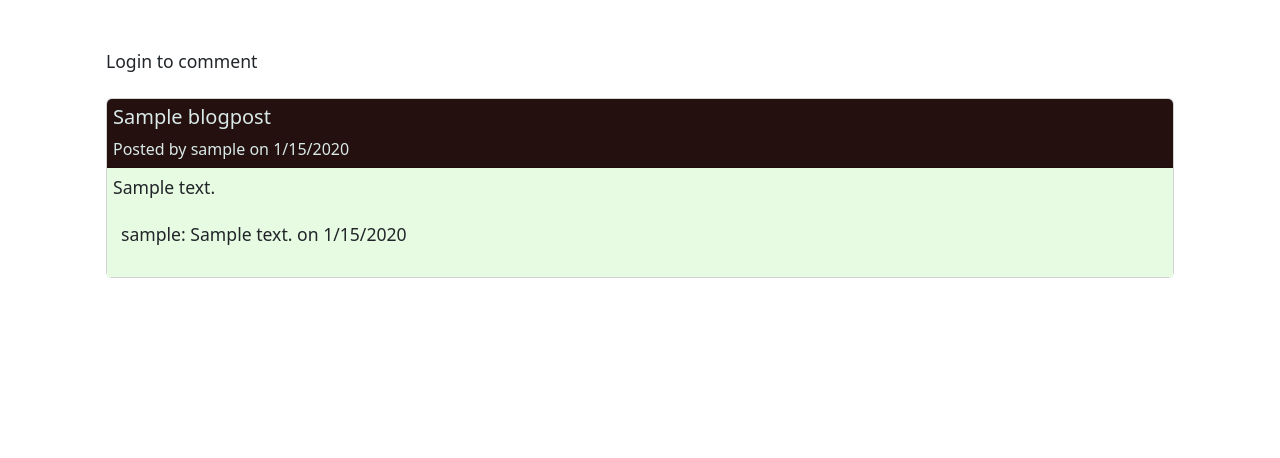
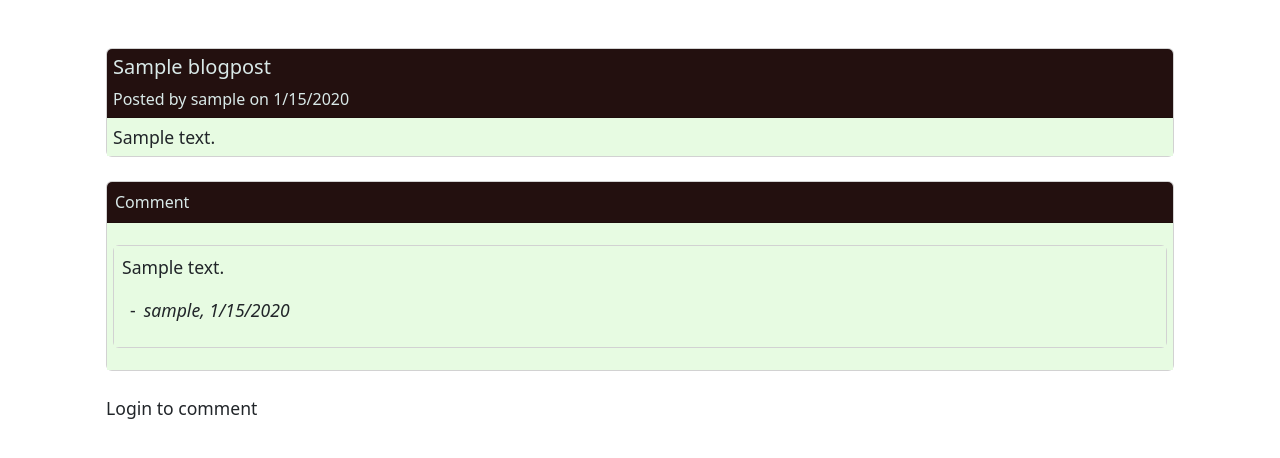
Before and after one commit to nisha4r/mvc-tech-blog, a Node server app: page /blogpost/1 in a window 1280 px wide. Shown: the part 145-603 px from the top of the page. Run offline with Node 20, Linux system fonts and the light colour scheme; tables that the repository leaves empty hold one stand-in row (values such as "Sample post"); some libraries are stand-ins or nearby versions.

Commit message:
Update alignment

```diff
--- a/models/Comment.js
+++ b/models/Comment.js
@@ -21,11 +21,11 @@ Comment.init(
                 key: 'id',
             },
         },
-        PostId: {
+        blogPostId: {
             type: DataTypes.INTEGER,
             allowNull : false,
             references: {
-                model: 'post',
+                model: 'blogpost',
                 key: 'id',
             },
         },
--- a/public/css/style.css
+++ b/public/css/style.css
@@ -40,3 +40,11 @@ a{
     color: #065b83;
     text-decoration: underline;
 }
+
+p::first-letter {
+    text-transform:capitalize;
+}
+.new-post{
+    width: 20%;
+    height: 50%;
+}
--- a/public/js/comment.js
+++ b/public/js/comment.js
@@ -1,16 +1,18 @@
-const blogPostId = document.querySelector('blogpost').value;
-const commentBtn = document.querySelector('commentbtn');
+const blogPostId = document.querySelector('#blogpost').value;
+const commentBtn = document.querySelector('#commentbtn');
 
 
 const commentHandler = async (event) => {
     event.preventDefault;
-    const commentContent = document.querySelector('comment-content').value.trim();
+    debugger;
+    const commentContent = document.querySelector('#comment-content').value.trim();
+    console.log(commentContent);
     if (commentContent) {
         const commentResponse = await fetch('/api/comment', {
 
             method: 'POST',
             body: JSON.stringify({
-                comment: comment,
+                comment: commentContent,
                 blogPostId: blogPostId,
             }),
             headers: {
@@ -20,6 +22,7 @@ const commentHandler = async (event) => {
         if (commentResponse.ok) {
             document.location.reload();
         } else {
+            console.log(commentResponse);
             alert(commentResponse.status);
         }
     }
--- a/routes/api/commentRoutes.js
+++ b/routes/api/commentRoutes.js
@@ -1,5 +1,5 @@
 const router = require('express').Router();
-const { Comment } = require('../../models/Comment');
+const { Comment } = require('../../models');
 const withAuth = require('../../utils/auth');
 
 router.get('/', async (req, res) => {
--- a/utils/helper.js
+++ b/utils/helper.js
@@ -3,7 +3,13 @@ function formatDate(date) {
         date
       ).getFullYear()}`;
 }
-
+const isEqualHelperHandlerbar = function(a, b, opts) {
+    if (a == b) {
+        return opts.fn(this)
+    } else {
+        return opts.inverse(this)
+    }
+}
 
 module.exports = {
     formatDate
--- a/views/dashboard.handlebars
+++ b/views/dashboard.handlebars
@@ -15,6 +15,6 @@
 
 </section>
 {{/if}}
-<button type="submit" class="btn btn-primary"><a href="/dashboard/create">+ New Post</a></button>
+<div class="d-flex align-item-center justify-content-center p-2"><button type="submit" class="btn btn-primary new-post"><a href="/dashboard/create">+ New Post</a></button></div>
 
 <script src="js/delete.js"></script>
--- a/views/maincomment.handlebars
+++ b/views/maincomment.handlebars
@@ -1,28 +1,37 @@
-<p class="m-4">Login to comment</p>
 <div class="card m-4">
     <div class="card-header">
-        <h5 class="card-title float-left">{{blogpost.title}}</h5>
-        <h8 class="card-subtitle float-right">Posted by {{blogpost.user.username}} on {{formatDate blogpost.created_at}}</h6>
+        <span>
+            <h5 class="card-title">{{blogpost.title}}</h5>
+            <h8 class="card-subtitle">Posted by {{blogpost.user.username}} on {{formatDate blogpost.created_at}}</h8>
+        </span>
+
     </div>
     <div class="card-body">
         <p class="card-text">{{blogpost.content}}</p>
     </div>
-    <div class="card-body comment">
-            {{> comment blogpost.comments}}
+
+</div>
+
+<div class="card m-4">
+    <div class="card-header p-2">Comment</div>
+    <div class="card-body">
+        <p class="card-text">{{> comment blogpost.comments}}</p>
     </div>
 </div>
 
-<input type="hidden" name="blogpost" value="{{blogpost.id}}"/>
+<input type="hidden" id="blogpost" value="{{blogpost.id}}" />
 
 {{#if loggedIn}}
 <div class="card">
-    <div class="card-header"></div>
+    <div class="card-header p-4"></div>
     <form class="card-body commentform">
         <p class="form-label">Comment:</p>
         <textarea class="form-input" id="comment-content" name="commentbody"></textarea>
-        <button id="commentbtn"class="btn btn-secondary btn-block">Submit</button>
+        <button id="commentbtn" class="btn btn-secondary btn-block">Submit</button>
     </form>
 </div>
+{{else}}
+<p class="m-4">Login to comment</p>
 {{/if}}
 
-<script src="./js/comment.js"></script>
+<script src="/js/comment.js"></script>
--- a/views/partials/comment.handlebars
+++ b/views/partials/comment.handlebars
@@ -1,7 +1,8 @@
 {{#each this}}
-<div class="flex">
-    <div class="p-2">
-        <p><bold>{{user.username}}: </bold>{{comment}} on {{formatDate created_at}}</p>
+<div class="card flex">
+    <div class="card-body p-2">
+        <p>{{comment}}</p>
+        <p><span class="m-2">-</span><i>{{user.username}}, {{formatDate created_at}}</i></p>
     </div>
 </div>
 {{/each}}
```
